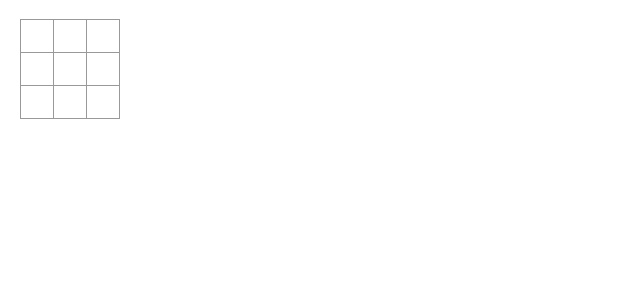
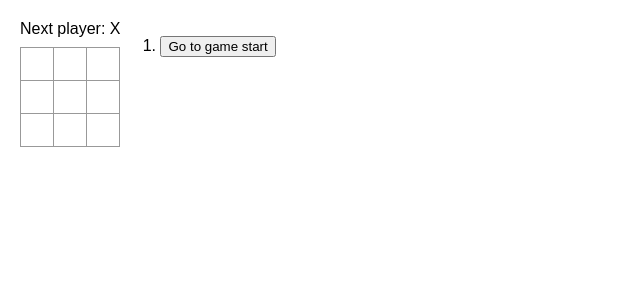
Before and after one commit to flowAlexS/ReactStart, a React (Create React App) app in the folder myfirstapp/: page / in a window 1280 px wide. Shown: the top 300 px of the page, without its empty margins (0-640 px from the left). Built offline with nearby package versions, Linux system fonts and the light colour scheme.

Commit message:
Added history

```diff
--- a/myfirstapp/src/App.js
+++ b/myfirstapp/src/App.js
@@ -1,48 +1,117 @@
-import { useState } from "react";
+import { useState } from 'react';
 
-function Square({ value, onSquareClick }) {
+function Square({value, onSquareClick}) {
   return (
     <button className="square" onClick={onSquareClick}>
-      { value }
+      {value}
     </button>
+  );
+}
 
-  )
-};
-
-export default function Board() {
-  const [xIsNext, setXIsNext] = useState(true);
-  const [squares, setSquares] = useState(Array(9).fill(null));
-
-  function handleClick(i)
-  {
-    if (squares[i])
+function Board({ xIsNext, squares, onPlay}) {
+  function handleClick(i) {
+    if (calculateWinner(squares) || squares[i])
     {
       return;
     }
 
     const nextSquares = squares.slice();
-    nextSquares[i] = xIsNext ? 'X' : 'O';
-    setSquares(nextSquares);
-    setXIsNext(!xIsNext);
+    if (xIsNext) {
+      nextSquares[i] = 'X';
+    } else {
+      nextSquares[i] = 'O';
+    }
+
+    onPlay(nextSquares);
+  }
+
+  const winner = calculateWinner(squares);
+  let status;
+  if (winner) {
+    status = 'Winner: ' + winner;
+  } else {
+    status = 'Next player: ' + (xIsNext ? 'X' : 'O');
   }
 
   return (
     <>
+      <div className="status">{status}</div>
       <div className="board-row">
-        <Square value={ squares[0]} onSquareClick={() => handleClick(0) } />
-        <Square value={ squares[1]} onSquareClick={() => handleClick(1) } />
-        <Square value={ squares[2]} onSquareClick={() => handleClick(2) } />
+        <Square value={squares[0]} onSquareClick={() => handleClick(0)} />
+        <Square value={squares[1]} onSquareClick={() => handleClick(1)} />
+        <Square value={squares[2]} onSquareClick={() => handleClick(2)} />
       </div>
       <div className="board-row">
-        <Square value={ squares[3]} onSquareClick={() => handleClick(3) } />
-        <Square value={ squares[4]} onSquareClick={() => handleClick(4) } />
-        <Square value={ squares[5]} onSquareClick={() => handleClick(5) } />
+        <Square value={squares[3]} onSquareClick={() => handleClick(3)} />
+        <Square value={squares[4]} onSquareClick={() => handleClick(4)} />
+        <Square value={squares[5]} onSquareClick={() => handleClick(5)} />
       </div>
       <div className="board-row">
-        <Square value={ squares[6]} onSquareClick={() => handleClick(6) } />
-        <Square value={ squares[7]} onSquareClick={() => handleClick(7) } />
-        <Square value={ squares[8]} onSquareClick={() => handleClick(8) } />
+        <Square value={squares[6]} onSquareClick={() => handleClick(6)} />
+        <Square value={squares[7]} onSquareClick={() => handleClick(7)} />
+        <Square value={squares[8]} onSquareClick={() => handleClick(8)} />
       </div>
     </>
   );
 }
+
+function calculateWinner(squares) {
+    const lines = [
+      [0, 1, 2],
+      [3, 4, 5],
+      [6, 7, 8],
+      [0, 3, 6],
+      [1, 4, 7],
+      [2, 5, 8],
+      [0, 4, 8],
+      [2, 4, 6],
+    ];
+    for (let i = 0; i < lines.length; i++) {
+      const [a, b, c] = lines[i];
+      if (squares[a] && squares[a] === squares[b] && squares[a] === squares[c]) {
+        return squares[a];
+      }
+    }
+  return null;
+}
+
+export default function Game(){
+  const [xIsNext, setXIsNext] = useState(true);
+  const [history, setHistory] = useState([Array(9).fill(null)]);
+  const currentSquares = history[history.length - 1];
+
+  function HandlePlay(nextSquares)
+  {
+    setHistory([...history, nextSquares]);
+    setXIsNext(!xIsNext);
+  }
+
+  function JumpTo(nextMove){
+    // TODO
+  }
+
+  const moves = history.map((squares, move) => {
+    let description = move > 0 ? `Go to move ${move}` : 'Go to game start';
+
+    return (
+      <li>
+        <button onClick={() => JumpTo(move)}>{description}</button>
+      </li>
+    )
+  })
+
+  return (
+    <>
+      <div className="game">
+        <div className="game-board">
+          <Board xIsNext = {xIsNext} squares = {currentSquares} onPlay = {HandlePlay}/>
+        </div>
+        <div>
+          <ol>
+            { moves }
+          </ol>
+        </div>
+      </div>
+    </>
+  )
+}
```
